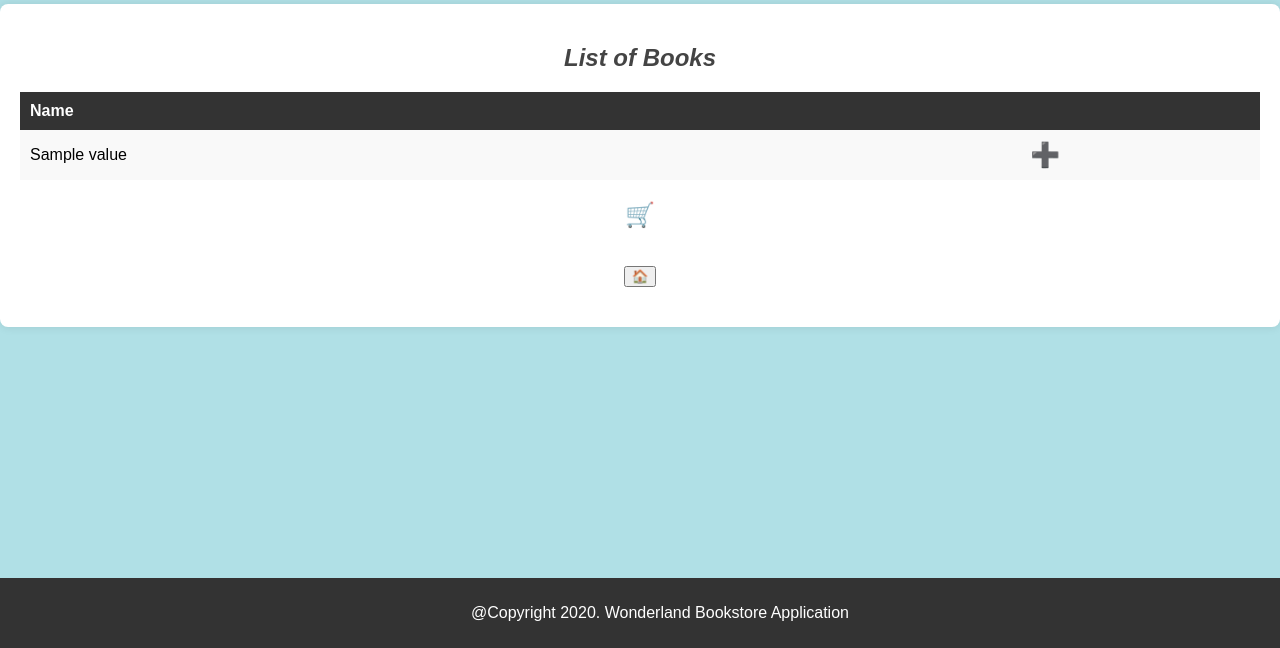
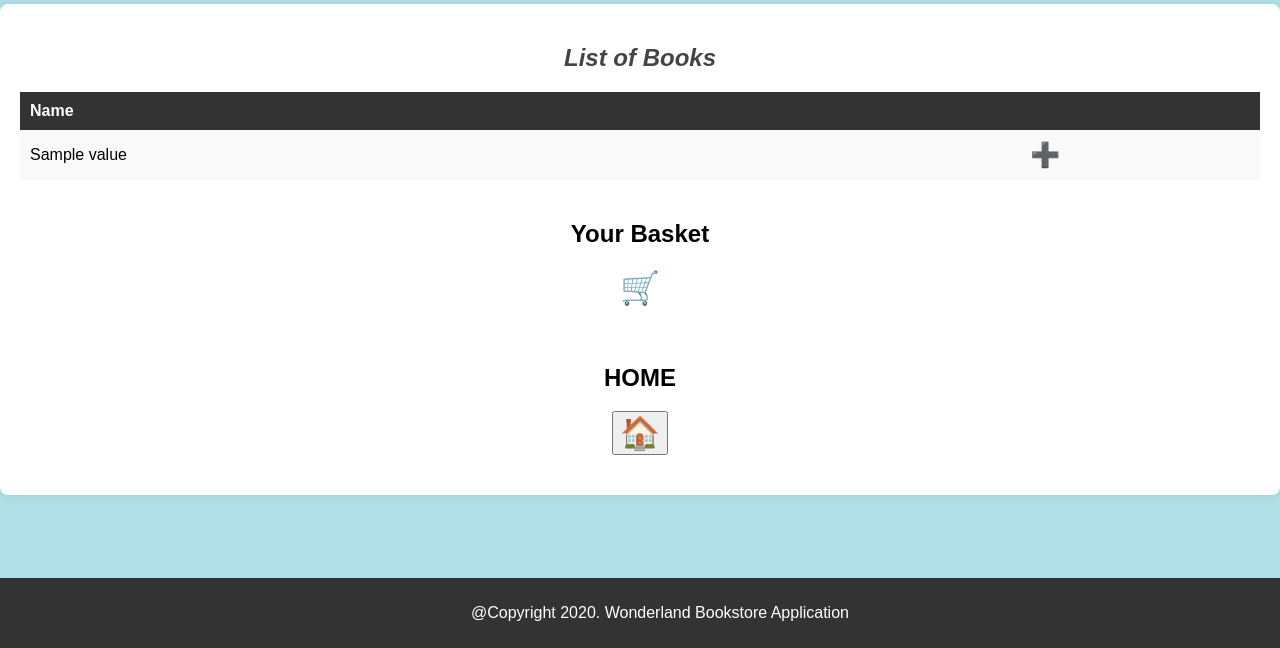
Before and after one commit to chelongar/EDA-OrchestrationTopology, a Flask app: template services/flask_service/falsk_app/templates/list_of_books_in_details.html in a window 1280 px wide. Shown: the part 152-800 px from the top of the page. Run offline with Flask 3, Linux system fonts and the light colour scheme; the template is opened without the code that fills it: most values are stand-ins (such as "Sample title", 1, 10 or a date in 2020).

Commit message:
cleanup: Icon sizes are changed.
Signed-off-by: Masoud Chelongar <masoud.chelongar@yahoo.com>

```diff
--- a/services/flask_service/falsk_app/templates/list_of_books_in_details.html
+++ b/services/flask_service/falsk_app/templates/list_of_books_in_details.html
@@ -47,10 +47,14 @@
         <div class="container">
             <section class="actions">
                 <form method="POST">
+                    <h2> Your Basket </h2>
+                    <style> .basket-icon {font-size: 2em;} </style>
                     <button type="submit" name="basket_items" value="Basket Items" class="basket-icon">&#128722;</button>
                 </form>
                 <br> <br>
                 <form method="POST">
+                    <h2> HOME </h2>
+                    <style> .home-icon {font-size: 2em;} </style>
                     <button type="submit" name="return_home" value="Home" class="home-icon">&#127968;</button>
                 </form>
             </section>
```
